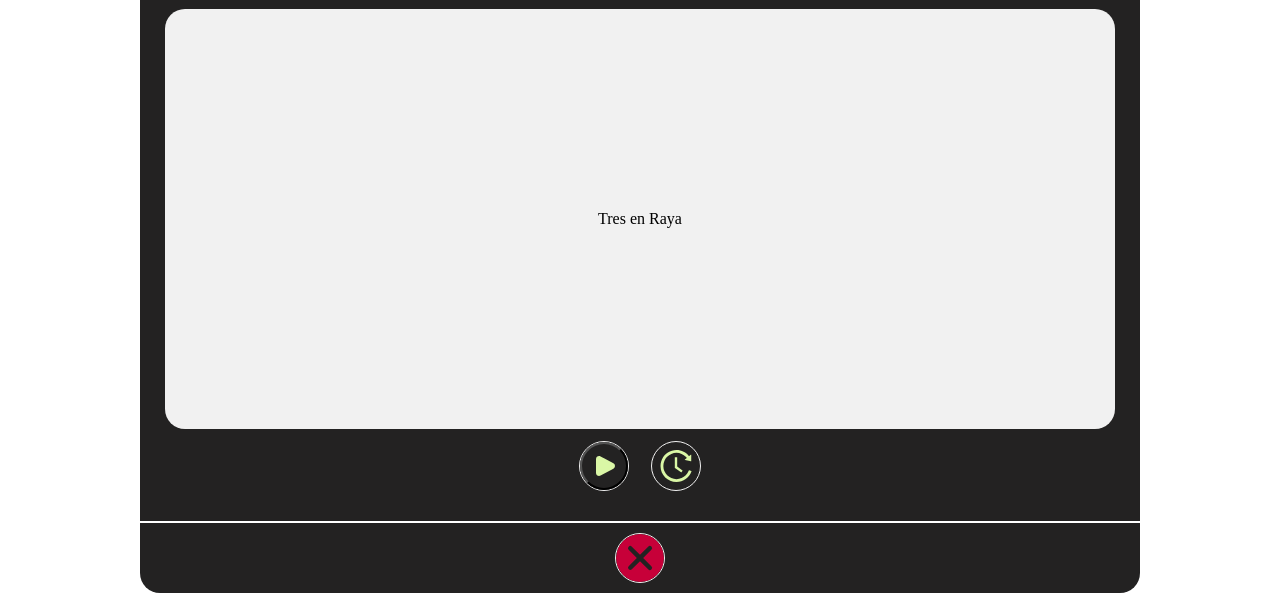
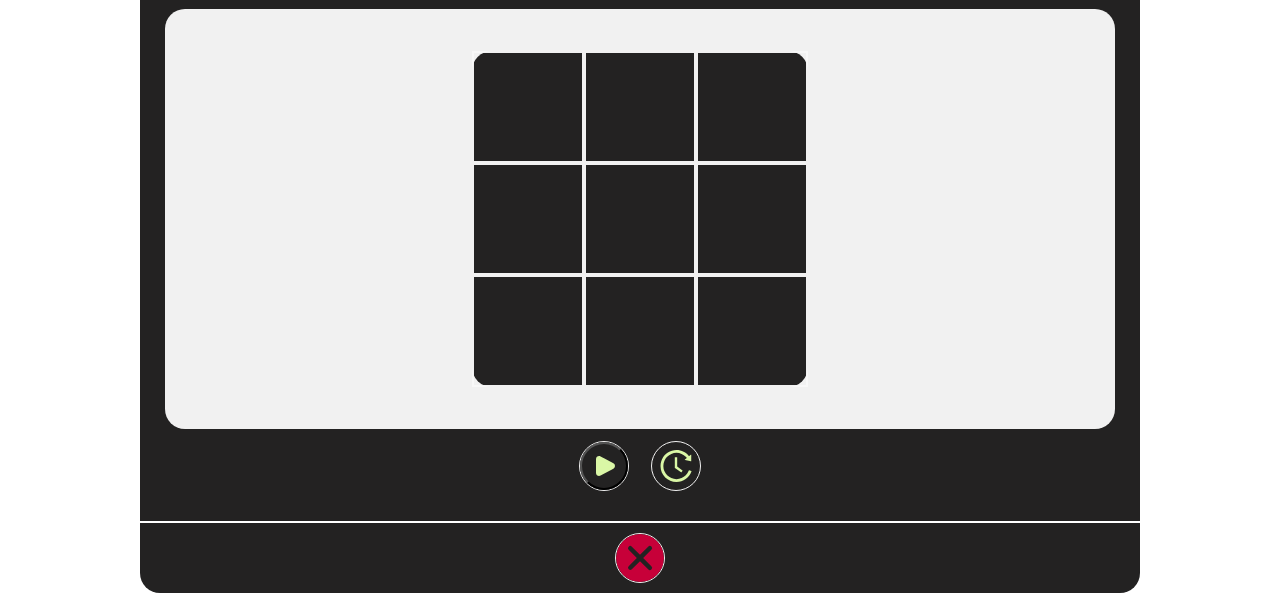
Before and after one commit to jmanul/proyecto5_RockTheCode, a website built with Vite: page proyecto5_RockTheCode/index.html in a window 1280 px wide. Both pictures are taken after a click on the item "Tres en Raya". Shown: the part 305-908 px from the top of the page. Built offline with nearby package versions, Linux system fonts and the light colour scheme; files whose address does not match are found by name.

Commit message:
print color gamer in table

```diff
--- a/proyecto5_RockTheCode/public/src/pages/tres/tres.css
+++ b/proyecto5_RockTheCode/public/src/pages/tres/tres.css
@@ -0,0 +1,24 @@
+.tablero {
+
+     height:max-content;
+     width: max-content;
+     border-radius: var(--xl);
+     background: var(--dark-grey);
+     display:grid;
+     grid-template-columns: 1fr 1fr 1fr ;
+
+}
+
+.casilla {
+     cursor: pointer;
+     width: 7rem;
+     height: 7rem;
+     border: var(--s) solid var(--light-grey);
+
+}
+
+.ocupada img{
+
+     width: 70%;
+     height: 70%;
+}
--- a/proyecto5_RockTheCode/public/src/pages/tres/tres.js
+++ b/proyecto5_RockTheCode/public/src/pages/tres/tres.js
@@ -1,9 +1,43 @@
 import { createSection } from '../../components/section/section';
 import './tres.css'
+
+const control = (numero) => {
+
+     const numberCasilla = document.querySelector(`#casilla-${numero}`);
+
+     if (numberCasilla.className.includes('ocupada')) {
+
+          console.log(classList);
+          return;
+
+     } else {
+
+          numberCasilla.classList.add('ocupada');
+          const ficha = document.createElement('img');
+          ficha.src = './src/assets/yellow.svg';
+          numberCasilla.append(ficha);
+
+     }
+
+
+
+}
 
 export const createTres = (button) => {
 
      createSection(button,'Tres en Raya', '1');
      const containerGame = document.querySelector('.container-game');
-     containerGame.innerText = 'Tres en Raya';
+     const tablero = document.createElement('div');
+     tablero.className = 'tablero';
+     containerGame.append(tablero);
+
+     for (let i = 0; i < 9; i++) {
+
+          const casilla = document.createElement('div');
+          casilla.id = `casilla-${i}`;
+          casilla.classList.add('flex-container', 'casilla');
+          tablero.append(casilla);
+          casilla.addEventListener('click', () => control(i));
+
+     }
 }
```
Also changed, not shown: proyecto5_RockTheCode/index.html (line endings or trailing spaces), proyecto5_RockTheCode/public/src/assets/circle-green.svg (deleted), proyecto5_RockTheCode/public/src/assets/red.svg (renamed from proyecto5_RockTheCode/public/src/assets/circle-red.svg), proyecto5_RockTheCode/public/src/assets/yellow.svg (added).
